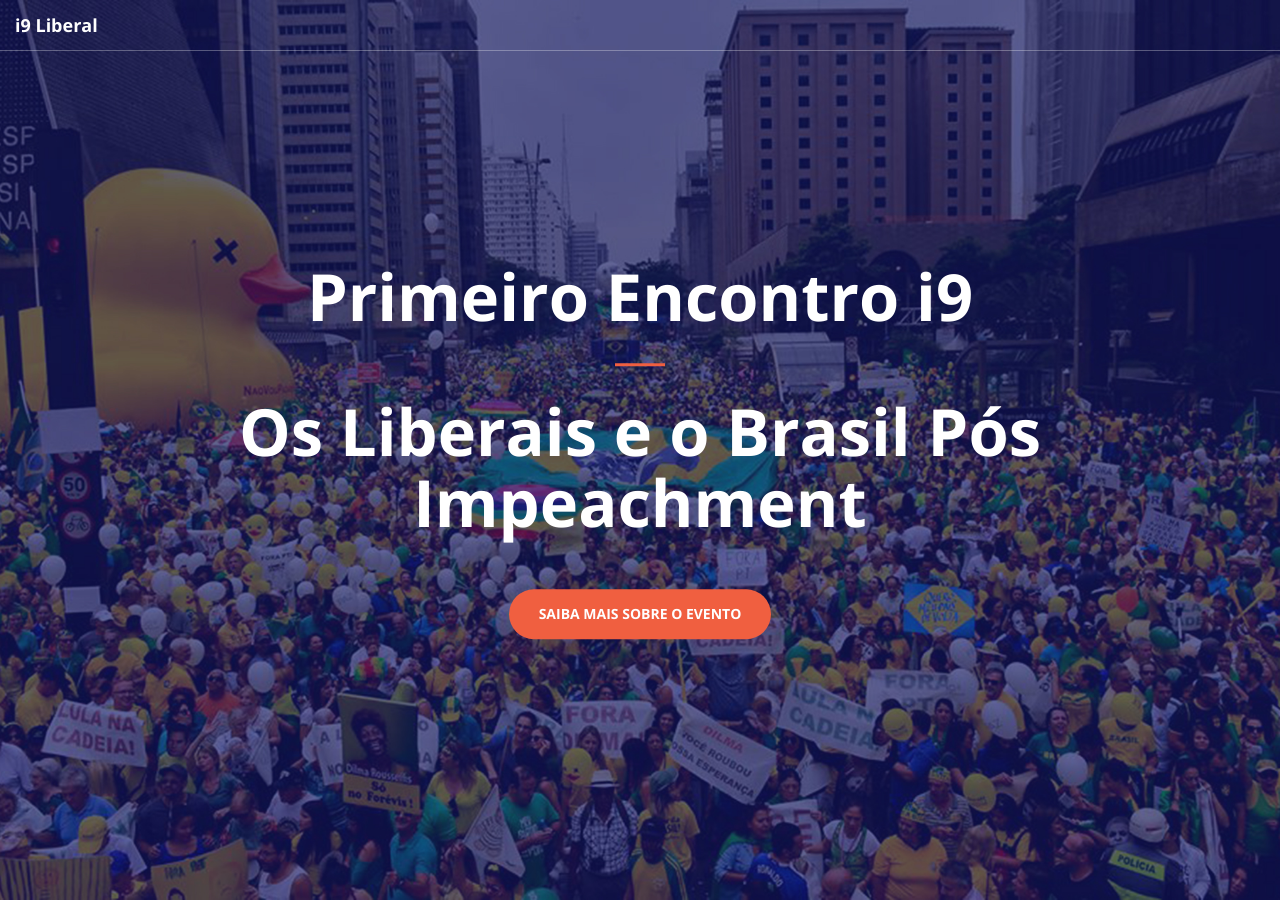
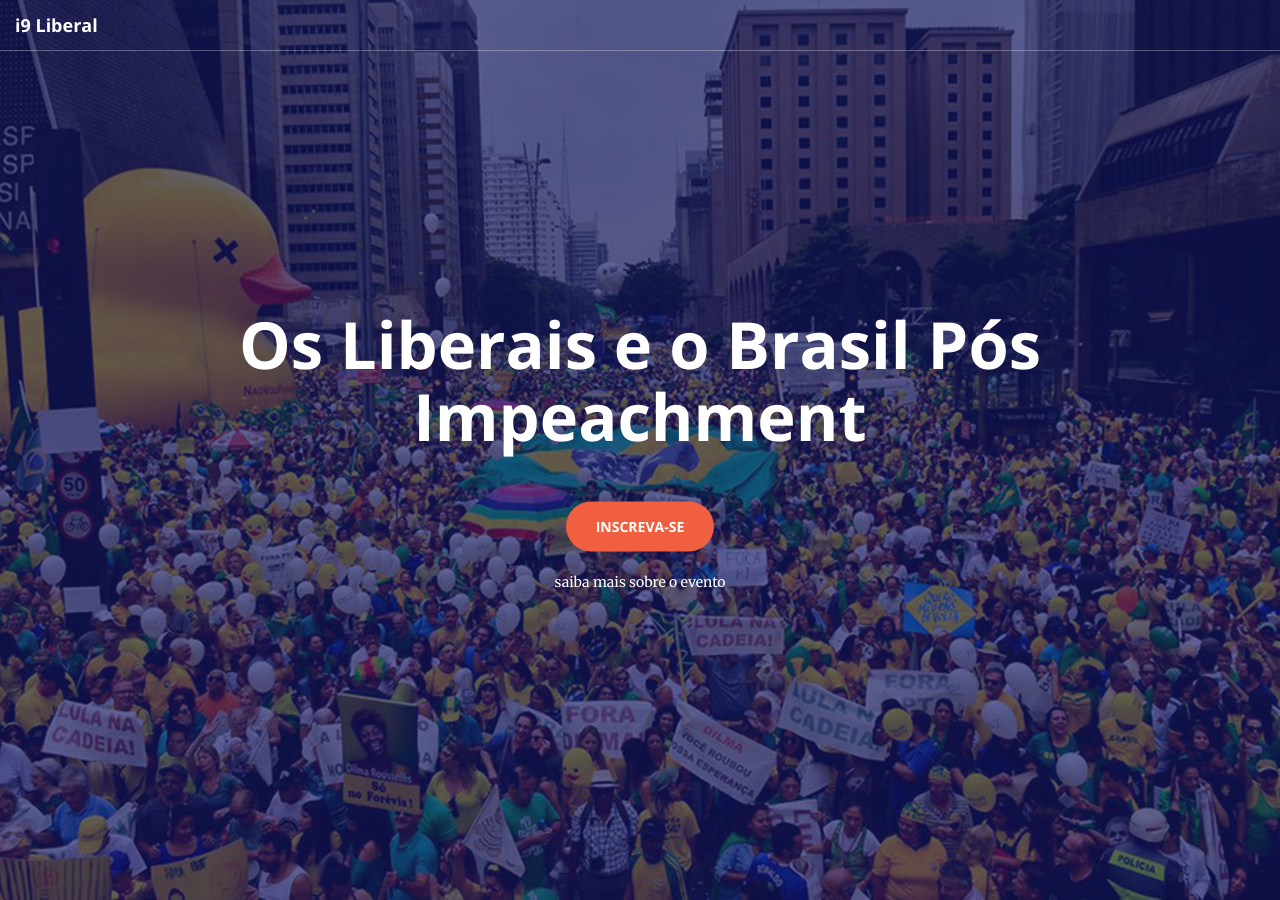
Before and after one commit to gustavolima/i9liberal, a Jekyll site: the page built from index.html, in a window 1280 px wide and 900 px high. Built offline with Jekyll 4.4.1, drawn with Linux system fonts in a browser that asks for light colours.

Commit message:
change main CTA

```diff
--- a/index.html
+++ b/index.html
@@ -27,11 +27,15 @@ image: /img/i9-logo.png
 <header>
   <div class="header-content">
     <div class="header-content-inner">
-      <h1 id="homeHeading">Primeiro Encontro i9</h1>
-      <hr>
+      <!-- <h1 id="homeHeading">Primeiro Encontro i9</h1>
+      <hr> -->
       <h1 id="homeHeading">Os Liberais e o Brasil Pós Impeachment</h1>
       <p></p>
-      <a href="#about" class="btn btn-primary btn-xl page-scroll">saiba mais sobre o evento</a>
+      <a target="_blank" href="https://www.sympla.com.br/os-liberais-e-o-brasil-pos-impeachment__96134" class="btn btn-primary btn-xl page-scroll">inscreva-se</a>
+      <br>
+      <br>
+      <!-- <a href="#about" class="btn btn-secondary btn-xl page-scroll">saiba mais sobre o evento</a> -->
+      <a style="color: white" href="#about" class="page-scroll">saiba mais sobre o evento</a>
     </div>
   </div>
 </header>
```
